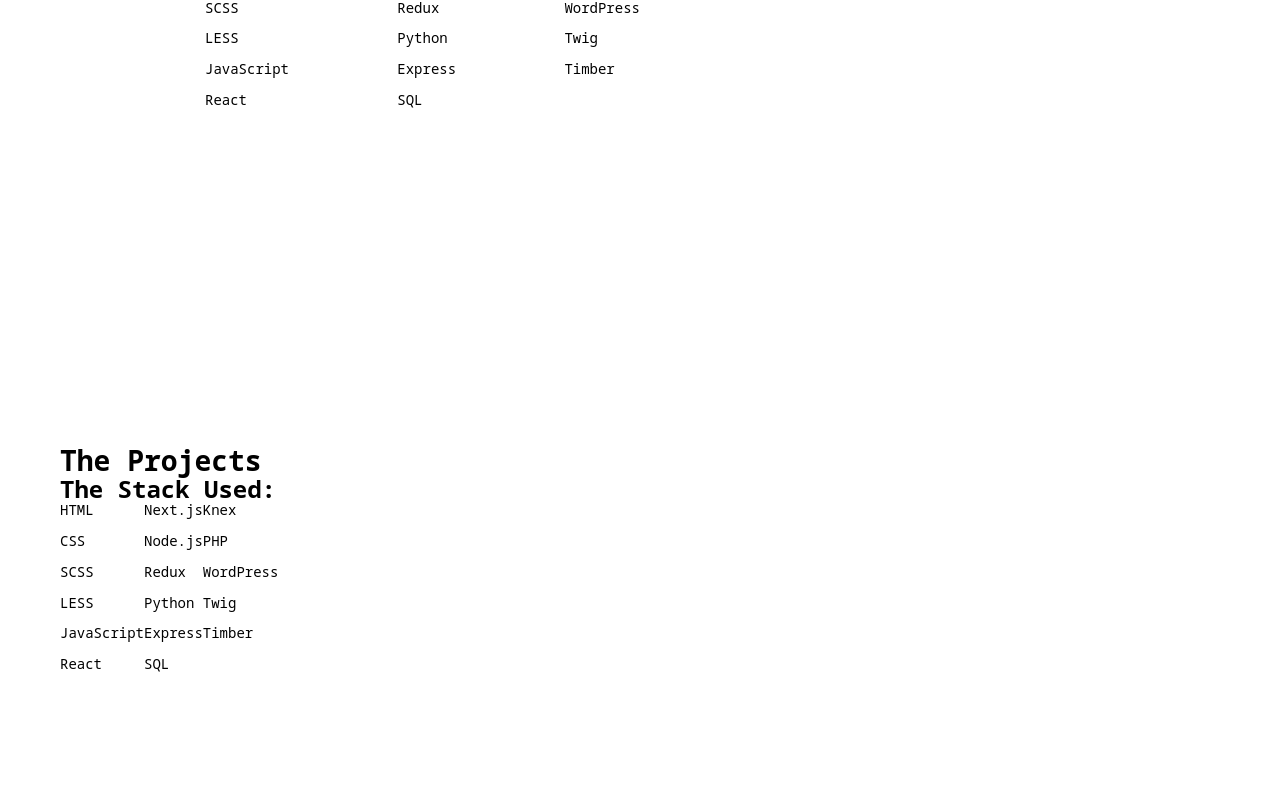
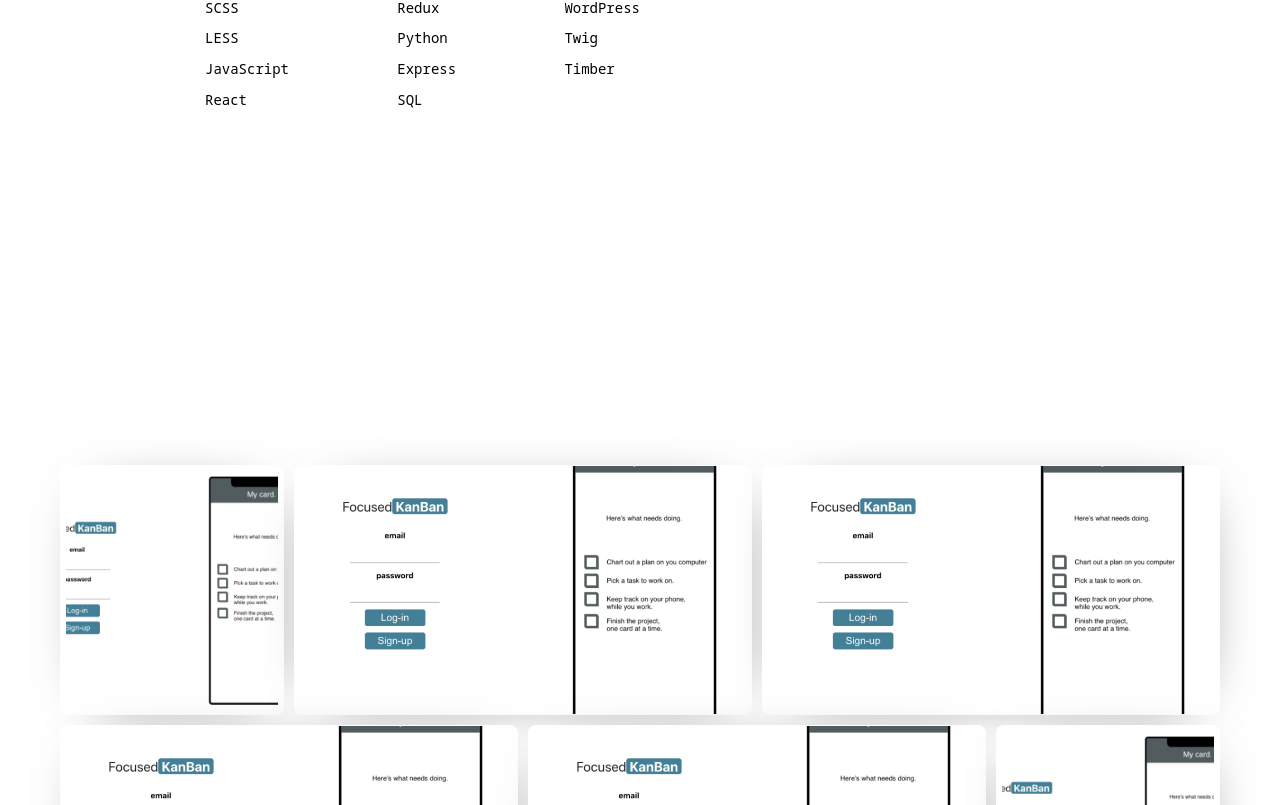
Before and after one commit to aply333/portfolio-next, a Next.js app: page / in a window 1280 px wide. Shown: the part 1995-2800 px from the top of the page. Built offline with nearby package versions, Linux system fonts and the light colour scheme.

Commit message:
#Projects Gallery: 1. Layout Setup 2. Animation Started Todo: - Fix positioning, may need to adjust wrappers.

```diff
--- a/components/global-styles/variables.scss
+++ b/components/global-styles/variables.scss
@@ -54,5 +54,6 @@
   }
   --grad-white: linear-gradient(180deg, rgba(255,255,255,1) 0%, rgba(255,255,255,0) 100%);
   --time-base: all ease 250ms;
-  --box-shadow: 7px 6px 35px -16px rgba(0,0,0,0.61);
+  //--box-shadow: 7px 6px 35px -16px rgba(0,0,0,0.61);
+  --box-shadow: 5px 5px 60px -35px rgba(0,0,0,0.75);
 }
--- a/components/header/header.module.scss
+++ b/components/header/header.module.scss
@@ -8,7 +8,7 @@
   left:50%;
   transform: translateX(-50%);
   padding: 30px 20px 15px 20px;
-  z-index: var(--level-top-1);
+  z-index: var(--level-cont-3);
   background-color: var(--color-white);
   max-width: 1360px;
   &::after{
@@ -39,9 +39,9 @@
   border-radius: var(--rad-small);
   svg{
     transition: var(--time-base);
+    fill: var(--color-dark-grey);
     width: 24px;
     height: 24px;
-    fill: var(--color-dark-grey);
   }
   &:focus, &:hover{
     svg{ fill: var(--color-accent);}
--- a/components/landing-section/projects/projects.jsx
+++ b/components/landing-section/projects/projects.jsx
@@ -1,69 +1,165 @@
 "use client";
-
 import styles from "./projects.module.scss";
+import tempImage from "../../../public/focusedKanban.jpg";
+import Image from "next/image";
+import { useState } from "react";
+import Svg from "@/components/assets/svg/svg";
+import {AnimatePresence, motion} from "framer-motion";
 
 export default function Projects(){
 
-  let project_content = {
+  console.log(tempImage);
 
+  const [modalOpen, setModalOpen] = useState(false);
+  const [content, setContent] = useState({})
+  const openModal = (e, projectData) =>{
+    e.preventDefault();
+    setModalOpen(true);
+    setContent(projectData);
+  }
+  const closeModal = (e) => {
+    e.preventDefault();
+    setModalOpen(false);
+  }
+
+  let project_content = [
+    {
+      name : "Focused KanBan",
+      image: "Temp",
+      about: "Focused Kanban, as the name suggests, is an online Kanban board. On the desktop, users can build and manage their boards. After building out the board, the user can select a “focused task” to display the user’s mobile device’s task in detail.",
+      stack:["HTML", "CSS", "SCSS", "LESS", "JavaScript", "React", "Next.JS", "Redux", "Python", "Express", "SQL"],
+      position: "one"
+    },
+    {
+      name : "Linea Creative",
+      image: "Temp",
+      about: "Focused Kanban, as the name suggests, is an online Kanban board. On the desktop, users can build and manage their boards. After building out the board, the user can select a “focused task” to display the user’s mobile device’s task in detail.",
+      stack:["HTML", "CSS", "SCSS", "LESS", "JavaScript", "React", "Next.JS", "Redux", "Python", "Express", "SQL"],
+      position: "two"
+    },
+    {
+      name : "Merchant MarketPlace",
+      image: "Temp",
+      about: "Focused Kanban, as the name suggests, is an online Kanban board. On the desktop, users can build and manage their boards. After building out the board, the user can select a “focused task” to display the user’s mobile device’s task in detail.",
+      stack:["HTML", "CSS", "SCSS", "LESS", "JavaScript", "React", "Next.JS", "Redux", "Python", "Express", "SQL"],
+      position: 'three'
+    },
+    {
+      name : "Haas Pitch",
+      image: "Temp",
+      about: "Focused Kanban, as the name suggests, is an online Kanban board. On the desktop, users can build and manage their boards. After building out the board, the user can select a “focused task” to display the user’s mobile device’s task in detail.",
+      stack:["HTML", "CSS", "SCSS", "LESS", "JavaScript", "React", "Next.JS", "Redux", "Python", "Express", "SQL"],
+      position: "four"
+    },
+    {
+      name : "Snippet Tool",
+      image: "Temp",
+      about: "Focused Kanban, as the name suggests, is an online Kanban board. On the desktop, users can build and manage their boards. After building out the board, the user can select a “focused task” to display the user’s mobile device’s task in detail.",
+      stack:["HTML", "CSS", "SCSS", "LESS", "JavaScript", "React", "Next.JS", "Redux", "Python", "Express", "SQL"],
+      position: "five"
+    },
+    {
+      name : "Hauskin Impact Learning",
+      image: "Temp",
+      about: "Focused Kanban, as the name suggests, is an online Kanban board. On the desktop, users can build and manage their boards. After building out the board, the user can select a “focused task” to display the user’s mobile device’s task in detail.",
+      stack:["HTML", "CSS", "SCSS", "LESS", "JavaScript", "React", "Next.JS", "Redux", "Python", "Express", "SQL"],
+      position: "six"
+    },
+    {
+      name : "Conways Game",
+      image: "Temp",
+      about: "Focused Kanban, as the name suggests, is an online Kanban board. On the desktop, users can build and manage their boards. After building out the board, the user can select a “focused task” to display the user’s mobile device’s task in detail.",
+      stack:["HTML", "CSS", "SCSS", "LESS", "JavaScript", "React", "Next.JS", "Redux", "Python", "Express", "SQL"],
+      position: "seven"
+    },
+    {
+      name : "Task to Date",
+      image: "Temp",
+      about: "Focused Kanban, as the name suggests, is an online Kanban board. On the desktop, users can build and manage their boards. After building out the board, the user can select a “focused task” to display the user’s mobile device’s task in detail.",
+      stack:["HTML", "CSS", "SCSS", "LESS", "JavaScript", "React", "Next.JS", "Redux", "Python", "Express", "SQL"],
+      position: "eight"
+    },
+    {
+      name : "Canvas Effect",
+      image: "Temp",
+      about: "Focused Kanban, as the name suggests, is an online Kanban board. On the desktop, users can build and manage their boards. After building out the board, the user can select a “focused task” to display the user’s mobile device’s task in detail.",
+      stack:["HTML", "CSS", "SCSS", "LESS", "JavaScript", "React", "Next.JS", "Redux", "Python", "Express", "SQL"],
+      position: "nine"
+    },
+  ];
+  function randomDelay(){
+    let min = Math.ceil(1);
+    let max = Math.floor(project_content.length);
+    return Math.floor(Math.random() * (max - min + 1)) + min;
+  }
+
+  function Modal({projectData}){
+    return (
+      <motion.div className={styles.about_project}
+        initial={{ opacity: 0 }}
+        animate={{ opacity: 1 }}
+        exit={{ opacity: 0 }}
+      >
+        <div className={styles.about_project__top_row}>
+          <h2>{projectData.name}</h2>
+          <button onClick={closeModal}><Svg name={'x'}/></button>
+        </div>
+        <Image className={styles.about_project__image} src={tempImage} alt={'temp'}/>
+        <div className={styles.about_project__content}>
+          <ul className={styles.list}>
+            { projectData.stack.map( tech => (
+              <li key={Math.random()} className={styles.item}>{tech}</li>
+            ))}
+          </ul>
+          <p>{projectData.about}</p>
+        </div>
+      </motion.div>
+    );
   }
 
 
-  return(
-    <section className={"section--with-grid "+ styles.projects}>
+  function ProjectButtons(){
+    return (
+      <>
+        {project_content.map( (item, index) => {
+          return(
+            <motion.button
+              key={Math.random()}
+              onClick={ e=>{ openModal(e, item)}}
+              className={styles.card + " " + styles[`card__${item.position}`]}
 
-      <button className={styles.card+" "+styles.card__one}>
-        <h3>Focused KanBan</h3>
-      </button>
-      <button className={styles.card+" "+styles.card__two}>
-        <h3>Linea Creative</h3>
-      </button>
-      <button className={styles.card+" "+styles.card__three}>
-        <h3>Merchang Marketplace</h3>
-      </button>
-      <button className={styles.card+" "+styles.card__four}>
-        <h3>Haas Pitch Site</h3>
-      </button>
-      <button className={styles.card+" "+styles.card__five}>
-        <h3>Snippet Tool</h3>
-      </button>
-      <button className={styles.card+" "+styles.card__six}>
-        <h3>Hauskin Impact Learning</h3>
-      </button>
-      <button className={styles.card+" "+styles.card__seven}>
-        <h3>Conways Game</h3>
-      </button>
-      <button className={styles.card+" "+styles.card__eight}>
-        <h3>Task To Date</h3>
-      </button>
-      <button className={styles.card+" "+styles.card__nine}>
-        <h3>Canvas Effect</h3>
-      </button>
+              initial={{
+                opacity: 0,
+                scale: .65
+              }}
+              animate={{
+                opacity: 1,
+                scale: 1,
+                transition:{
+                  duration: .5,
+                  delay: randomDelay()* 0.15
+                }
+              }}
+              exit={{ opacity: 0 }}
 
-      <div className={styles.about_project}>
-        <h2>The Projects </h2>
-        <h3>The Stack Used:</h3>
-        <ul className={styles.list}>
-          <li className={styles.item}>HTML</li>
-          <li className={styles.item}>CSS</li>
-          <li className={styles.item}>SCSS</li>
-          <li className={styles.item}>LESS</li>
-          <li className={styles.item}>JavaScript</li>
-          <li className={styles.item}>React</li>
-          <li className={styles.item}>Next.js</li>
-          <li className={styles.item}>Node.js</li>
-          <li className={styles.item}>Redux</li>
-          <li className={styles.item}>Python</li>
-          <li className={styles.item}>Express</li>
-          <li className={styles.item}>SQL</li>
-          <li className={styles.item}>Knex</li>
-          <li className={styles.item}>PHP</li>
-          <li className={styles.item}>WordPress</li>
-          <li className={styles.item}>Twig</li>
-          <li className={styles.item}>Timber</li>
-        </ul>
-      </div>
+            >
+              <div className={styles.card__image_wrapper}>
+                <Image className={styles.card__image} src={tempImage} alt={""}/>
+              </div>
 
+              {/*<h3>{item.name}</h3>*/}
+            </motion.button>
+          )
+        })}
+      </>
+    )
+  }
+
+  return (
+    <section className={"section--with-grid " + styles.projects}>
+      <AnimatePresence>
+        { modalOpen ? <Modal projectData={content}/> : <ProjectButtons/> }
+      </AnimatePresence>
     </section>
   )
 }
--- a/components/landing-section/projects/projects.module.scss
+++ b/components/landing-section/projects/projects.module.scss
@@ -2,12 +2,16 @@
 @use '../../global-styles/extensions';
 
 // Project Mutations
-
 .projects{
   gap: 10px;
   grid-template-columns: repeat(5, minmax(0, 1fr));
   position: relative;
+  height: 70vh;
+  margin-top: 0;
+  padding-top: 90px;
+
   @include breakpoints.size(md){
+    padding-top: 0;
     grid-template-columns: repeat(10, minmax(0, 1fr) );
   }
 }
@@ -16,13 +20,28 @@
 
 .card{
   background-color: var(--color-white);
+  border: none;
+  height: 100%;
+  box-shadow: var(--box-shadow);
+  border-radius: var(--rad-small);
+  transition: scale ease-in-out 250ms;
+  max-height: 100px;
+  &__image_wrapper{
+    width: 100%;
+    height: 100%;
+  }
+  &__image{
+    width: 100%;
+    height: 100%;
+    object-position: center;
+    object-fit: cover;
+  }
 
-  border: 1px solid grey;
+  &:focus-visible{
+    outline: 3px solid var(--color-accent);
+    outline-offset: 3px;
+  }
 
-  height: 100px;
-
-  //TODO: Temp - Remove with functionality.
-  opacity: 0;
 
   &__one{ grid-column: 1/3; }
   &__two{ grid-column: 3/6; }
@@ -35,7 +54,7 @@
   &__nine{ grid-column: span 5; }
 
   @include breakpoints.size(md){
-    height: 200px;
+    max-height: 200px;
     &__one{ grid-column: 1/3; }
     &__two{ grid-column: 3/7; }
     &__three{ grid-column: 7/11; }
@@ -45,16 +64,67 @@
     &__seven{ grid-column: 1/3; }
     &__eight{ grid-column: 3/7; }
     &__nine{ grid-column: 7/11; }
+
+    &:hover, &:focus{
+      scale: 1.1;
+    }
   }
   @include breakpoints.size(lg){
-    height: 250px;
+    max-height: 250px;
   }
 }
 
 // * About Modal Styles
 .about_project{
   position: absolute;
+  width: 100%;
+  max-width: 600px;
+  height: 100vh;
+  max-height: 100%;
+  left: 50%;
+  top: 80px;
+  transform: translateX(-50%);
+  box-shadow: var(--box-shadow);
+  border-radius: var(--rad-small);
+  padding: 20px;
+  z-index: var(--level-top-2);
+
+  &__top_row{
+    display: flex;
+    flex-flow: row nowrap;
+    align-items: center;
+    justify-content: space-between;
+    margin-bottom: 20px;
+    button{
+      all: unset;
+      width: 45px;
+      height: 45px;
+      display: grid;
+      place-content: center;
+      svg{
+        stroke: var(--color-darker);
+      }
+    }
+  }
+  &__image{
+    height: 160px;
+    width: 100%;
+    object-position: center;
+    object-fit: cover;
+    margin-bottom: 20px;
+    padding-bottom: 2rem;
+    padding-top: 2rem;
+  }
+  &__content{
+    padding: 10px;
+  }
 }
 .list{
-  @extend .stack-list;
+  display: flex;
+  flex-flow: row wrap;
+  justify-content: center;
+  margin-bottom: 2rem;
+  li{
+    margin-right: 1rem;
+  }
 }
```
Also changed, not shown: components/assets/parallax/parallax.jsx (+5 -5 lines), components/assets/parallax/parallax.module.scss (+4 -4 lines), components/assets/svg/svg.jsx (+8 -0 lines).
